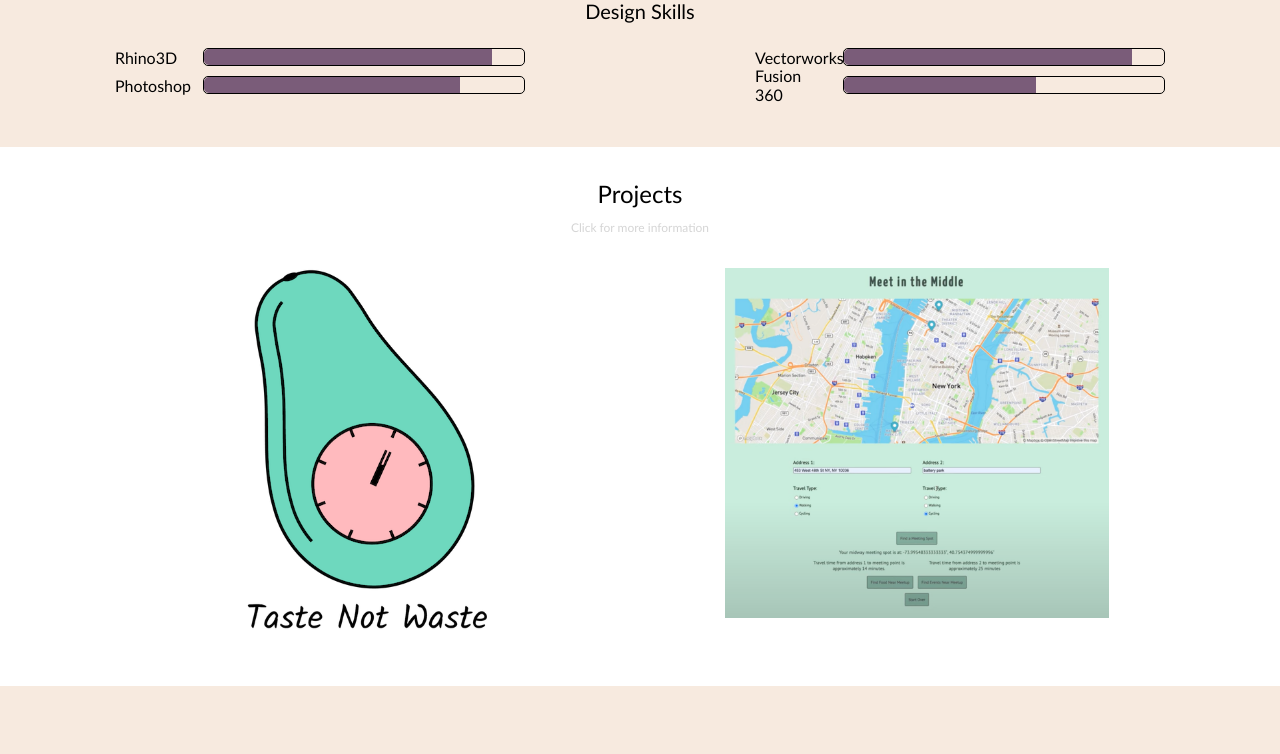
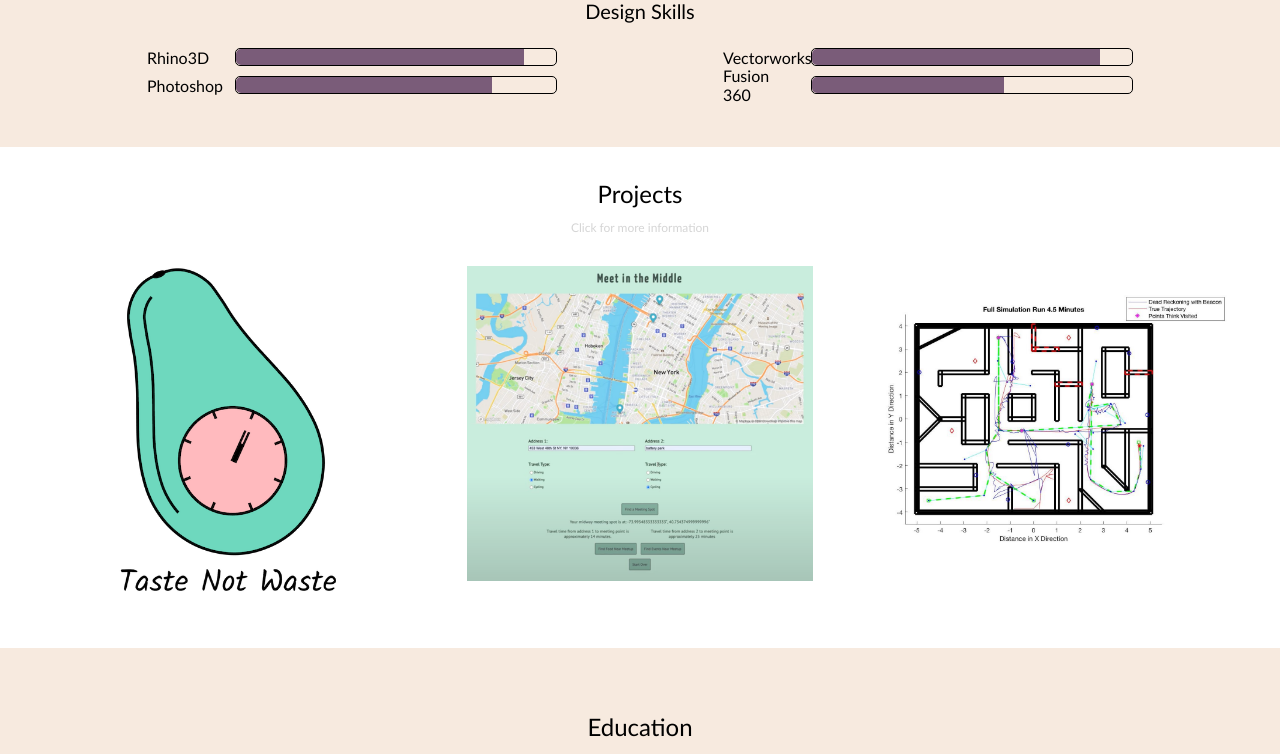
Before and after one commit to mlawrence103/personal-site, a React (Create React App) app: page / in a window 1280 px wide. Shown: the part 1277-2031 px from the top of the page. Built offline with nearby package versions, Linux system fonts and the light colour scheme.

Commit message:
added all projects to homepage

```diff
--- a/public/styles.css
+++ b/public/styles.css
@@ -191,7 +191,7 @@ p {
   flex-direction: row;
   flex-wrap: wrap;
   justify-content: space-around;
-  width: 100%;
+  width: 90%;
 }
 
 #single-skill {
@@ -444,14 +444,14 @@ hr {
 }
 
 .project-image {
-  width: 100%;
+  width: 90%;
   aspect-ratio: 1/1;
   object-fit: contain;
   background-color: white;
 }
 
 .project img:hover {
-  opacity: 0.25;
+  opacity: 0.1;
 }
 
 .project-description {
--- a/src/Projects.js
+++ b/src/Projects.js
@@ -1,6 +1,7 @@
 import React from 'react';
 import tasteNotWaste from './images/TNWlogo.png';
 import mitw from './images/mitw.png';
+import amr from './images/amr.jpg';
 
 class Projects extends React.Component {
   render() {
@@ -25,12 +26,25 @@ class Projects extends React.Component {
             <img
               className="project-image"
               src={mitw}
-              alt="taste not waste logo"
+              alt="meet in the middle thumbnail"
             />
             <p className="project-description">
               Web application for finding a meeting spot, and nearby activities,
               that balances travel time with varied transit methods from two
               addresses
+            </p>
+          </div>
+          <div className="project">
+            <img
+              className="project-image"
+              src={amr}
+              alt="autonomous mobile robot screenshot"
+            />
+            <p className="project-description">
+              Educational project exploring autonomous robotics principles in
+              sensing, localization, mapping and planning with the goal of
+              navigating a virtual robot through a map with both known and
+              unknown walls to find waypoints
             </p>
           </div>
         </div>
```
Also changed, not shown: src/images/amr.jpg (added).
